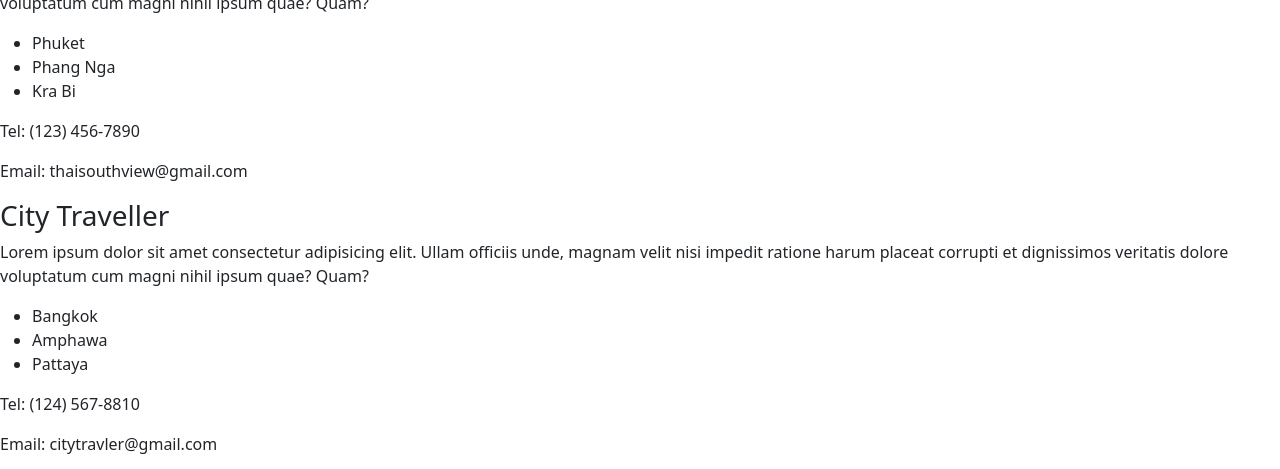
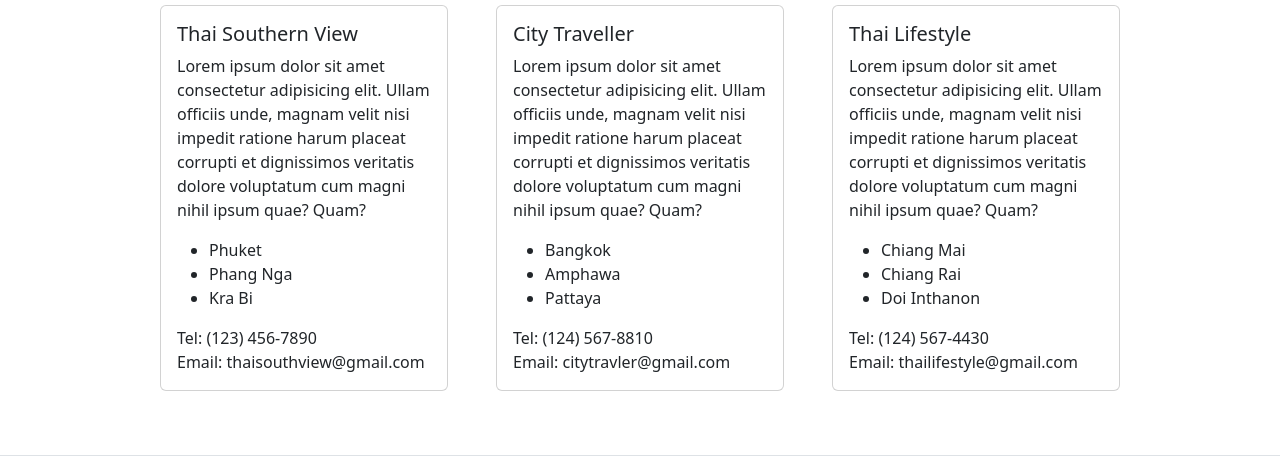
Before and after one commit to sorawat38/SAIT_WebDev_Travel_Expert, a plain HTML site: page contact.html in a window 1280 px wide. Shown: the part 187-656 px from the top of the page. Drawn offline with nearby package versions, Linux system fonts and the light colour scheme.

Commit message:
[style] add style to contact page

```diff
--- a/contact.html
+++ b/contact.html
@@ -33,48 +33,70 @@
             </div>
         </div>
     </nav>
-    <h1>Contact Info</h1>
-    <div>
-        <div>
-            <h3>Thai Southern View</h3>
-            <p>Lorem ipsum dolor sit amet consectetur adipisicing elit. Ullam officiis unde, magnam velit nisi impedit
-                ratione harum placeat corrupti et dignissimos veritatis dolore voluptatum cum magni nihil ipsum quae?
-                Quam?</p>
-            <ul>
+    <main>
+        <div class="container my-5">
+            <h1 class="py-3">Contact Info</h1>
+            <div class="d-flex justify-content-center align-items-center h-100 gap-5">
+                <div class=" card mb-3" style="width: 18rem;">
+                    <div class="card-body">
+                        <h5 class="card-title">Thai Southern View</h5>
+                        <p class="card-text">Lorem ipsum dolor sit amet consectetur adipisicing elit. Ullam officiis
+                            unde,
+                            magnam velit nisi impedit
+                            ratione harum placeat corrupti et dignissimos veritatis dolore voluptatum cum magni nihil
+                            ipsum
+                            quae?
+                            Quam?
+                        </p>
+                        <ul class="card-text">
                             <li>Phuket</li>
                             <li>Phang Nga</li>
                             <li>Kra Bi</li>
                         </ul>
-            <p>Tel: (123) 456-7890</p>
-            <p>Email: thaisouthview@gmail.com</p>
+                        <p class="card-text">Tel: (123) 456-7890<br>Email: thaisouthview@gmail.com</p>
                     </div>
-        <div>
-            <h3>City Traveller</h3>
-            <p>Lorem ipsum dolor sit amet consectetur adipisicing elit. Ullam officiis unde, magnam velit nisi impedit
-                ratione harum placeat corrupti et dignissimos veritatis dolore voluptatum cum magni nihil ipsum quae?
-                Quam?</p>
-            <ul>
+                </div>
+                <div class="card mb-3" style="width: 18rem;">
+                    <div class="card-body">
+                        <h5 class="card-title">City Traveller</h5>
+                        <p class="card-text">Lorem ipsum dolor sit amet consectetur adipisicing elit. Ullam officiis
+                            unde,
+                            magnam velit nisi impedit
+                            ratione harum placeat corrupti et dignissimos veritatis dolore voluptatum cum magni nihil
+                            ipsum
+                            quae?
+                            Quam?
+                        </p>
+                        <ul class="card-text">
                             <li>Bangkok</li>
                             <li>Amphawa</li>
                             <li>Pattaya</li>
                         </ul>
-            <p>Tel: (124) 567-8810</p>
-            <p>Email: citytravler@gmail.com</p>
+                        <p class="card-text">Tel: (124) 567-8810<br>Email: citytravler@gmail.com</p>
                     </div>
-        <div>
-            <h3>Thai Lifestyle</h3>
-            <p>Lorem ipsum dolor sit amet consectetur adipisicing elit. Ullam officiis unde, magnam velit nisi impedit
-                ratione harum placeat corrupti et dignissimos veritatis dolore voluptatum cum magni nihil ipsum quae?
-                Quam?</p>
-            <ul>
+                </div>
+                <div class="card mb-3" style="width: 18rem;">
+                    <div class="card-body">
+                        <h5 class="card-title">Thai Lifestyle</h5>
+                        <p class="card-text">Lorem ipsum dolor sit amet consectetur adipisicing elit. Ullam officiis
+                            unde,
+                            magnam velit nisi impedit
+                            ratione harum placeat corrupti et dignissimos veritatis dolore voluptatum cum magni nihil
+                            ipsum
+                            quae?
+                            Quam?
+                        </p>
+                        <ul class="card-text">
                             <li>Chiang Mai</li>
                             <li>Chiang Rai</li>
                             <li>Doi Inthanon</li>
                         </ul>
-            <p>Tel: (124) 567-4430</p>
-            <p>Email: thailifestyle@gmail.com</p>
+                        <p class="card-text">Tel: (124) 567-4430<br>Email: thailifestyle@gmail.com</p>
                     </div>
                 </div>
+            </div>
+        </div>
+    </main>
     <footer class="d-flex flex-wrap justify-content-between align-items-center py-3 my-4 border-top">
         <div class="col-md-4 d-flex align-items-center">
             <span class="mb-3 mb-md-0 text-body-secondary">&copy; 2024 Thai Smile Travel, Inc</span>
```
Lines whose indentation alone changed are shown as unchanged.
